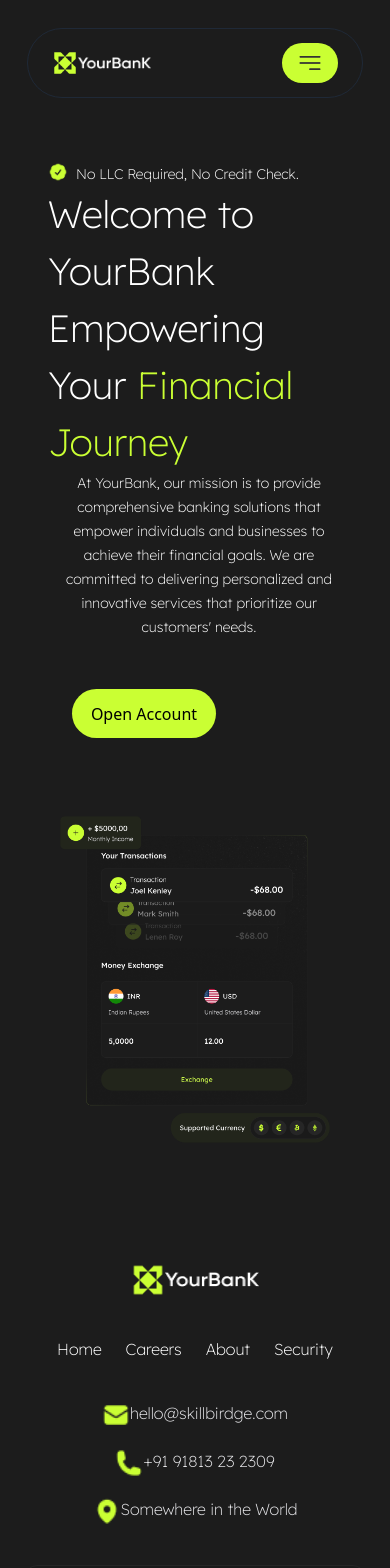
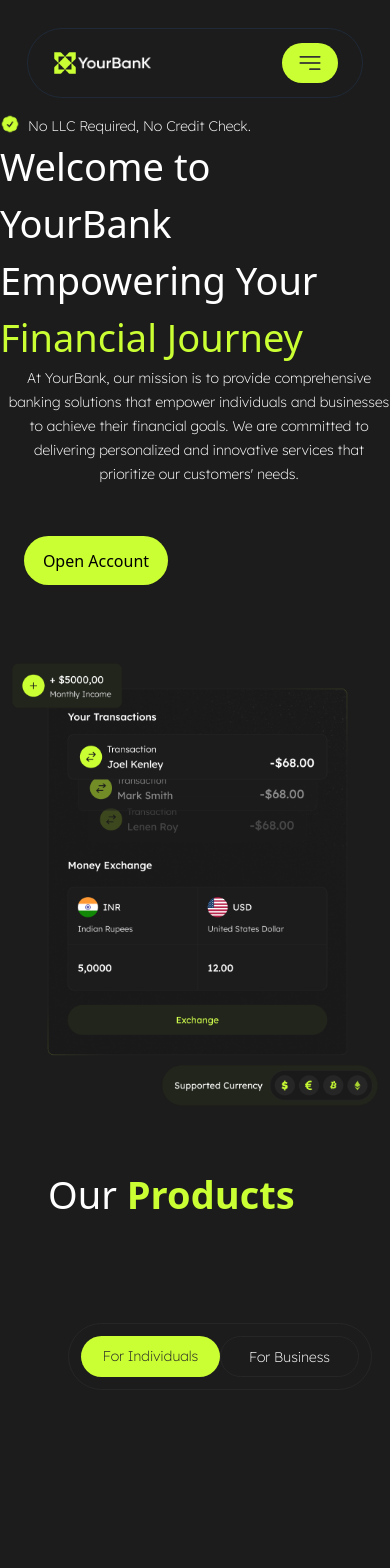
Before and after one commit to daysuwaa/Bank-Website, a React (Create React App) app: page /Bank-Website/bank in a window 390 px wide. Shown: the top 1568 px of the page. Built offline with nearby package versions, Linux system fonts and the light colour scheme.

Commit message:
Commit : Corrected the links

```diff
--- a/src/components/Home.jsx
+++ b/src/components/Home.jsx
@@ -21,10 +21,10 @@ import Check from '../assets/Icon-19.png';
 
 const Home = () => {
   return (
-    <div>
+    <div className=''>
       {/* hero section */}
       <div className=' flex items-center lg:pt-[60px] lg:pr-[200px] lg:pb-[60px] lg:pl-[80px]' style={{}}>
-      <div className="grid md:grid-cols-2 gap-4 sm:grid-cols-1  p-[3rem] ">
+      <div className="grid md:grid-cols-2 gap-4 sm:grid-cols-1  ">
         <div>
         <div className='flex'>
         <img src={Check} alt='check' className='w-[20px] h-[20px]' />
@@ -33,7 +33,7 @@ const Home = () => {
         </p>
         </div>
       <div>
-        <p style={{ color: 'var(--absolute-white, #FFF)', fontFamily: 'Lexend', fontSize: '38px', fontStyle: 'normal', fontWeight: '500', lineHeight: '57px' }} className='font-extrabold'>
+        <p style={{ color: 'var(--absolute-white, #FFF)', fontSize: '38px', fontStyle: 'normal', fontWeight: '500', lineHeight: '57px' }} className='font-extrabold'>
             Welcome to YourBank Empowering Your <span style={{ color: 'var(--green-60, #CAFF33)' }}>Financial Journey</span>
           </p>
         </div>
@@ -47,16 +47,58 @@ const Home = () => {
           </button>
         </div>
         </div>
-
-
-
-
         <div className="p-3 flex justify-end s">
           <img src={Container} alt='img' className='w-[305.45]  h-[368.19px} lg:w-[410.192px] lg:h-[501.274px]  w-full' />
         </div>
       </div>
+     </div>
 
-     {/* <img src={Vector} alt='abs' /> */}
+     {/* second section */}
+     <div style={{display:'flex', flexDirection:'column', alignItems:'flex-start', gap:'80px', padding:'3rem'}} className='' >
+     <p style={{ color: 'var(--absolute-white, #FFF)', fontSize: '38px', fontStyle: 'normal', fontWeight: '500', lineHeight: '57px' }} className='font-semibold'>
+           Our <span style={{ color: 'var(--green-60, #CAFF33)'  }}className='font-semibold '>Products</span>
+      </p>
+      <div className='p-5 lg:hidden'>
+          <div style={{ display: 'flex', padding: '12px', alignItems: 'flex-start', borderRadius: '82px', border: '1px solid var(--grey-15, #262626)' }} className="justify-center items-center lg:hidden">
+            <button style={{ borderRadius: '140px', padding: '10px 18px', background: '#CAFF33', justifyContent: 'center', alignItems: 'center', gap: '10px' }} className=' w-[139px] h-[41px] lg:w-[404px] lg:h-[49px] lg:hidden'>
+              <div to='/bank/signup' style={{ color: '#262626', textAlign: 'center', fontFamily: 'lexend', fontSize: '14px', fontWeight: '400', lineHeight: '150%' }} className="">
+                For Individuals
+              </div>
+            </button>
+            <button style={{ borderRadius: '140px', padding: '10px 18px', justifyContent: 'center', alignItems: 'center', gap: '10px', border: '1px solid var(--grey-15, #262626)' }} className='w-[139px] h-[41px] lg:w-[404px] lg:h-[49px lg:hidden]'>
+              <div to='/bank/login' style={{ color: 'white', textAlign: 'center', fontFamily: 'lexend', fontSize: '14px', fontWeight: '400', lineHeight: '150%' }} className="">
+                For Business
+              </div>
+            </button>
+          </div>
+        </div>
+        {/* end of ss */}
+        {/* large screens */}
+        <div style={{ display: 'flex', flexDirection: 'column', alignItems: 'flex-start' }} className='hidden lg:block'>
+          <h1 style={{ color: ' #FFF', fontFamily: 'Lexend', fontStyle: 'normal', fontWeight: '500', lineHeight: '57px,', fontSize: '38px' }} className='hidden lg:block'>
+            Our <span style={{ color: 'var(--green-60, #CAFF33)', fontFamily: 'Lexend', fontStyle: 'normal', fontWeight: '500', lineHeight: '58px' }}> Testimonials </span>
+          </h1>
+          <div className='hidden lg:block'>
+            <div className=' flex  '>
+              <p style={{ color: 'var(--grey-70, #B3B3B3)', fontFamily: 'Lexend', fontStyle: 'normal', fontWeight: '300', fontSize: '14px' }} className='  '>
+                Lorem ipsum dolor sit amet consectetur adipisicing elit. Itaque suscipit nihil nulla iure ea quam sapiente ipsa laboriosam? Quis eaque consequuntur expedita odio aliquam est corrupti. Omnis saepe dolore eos.
+              </p>
+              <div style={{ display: 'flex', padding: '12px', alignItems: 'flex-start', borderRadius: '82px', border: '1px solid var(--grey-15, #262626)' }} className="justify-center items-center  ">
+                <button style={{ borderRadius: '140px', padding: '10px 18px', background: '#CAFF33', justifyContent: 'center', alignItems: 'center', gap: '10px' }} className=' w-[136px] h-[41px]  '>
+                  <div  style={{ color: '#262626', textAlign: 'center', fontFamily: 'lexend', fontSize: '14px', fontWeight: '400', lineHeight: '150%' }} className="">
+                    For Individuals
+                  </div>
+                </button>
+                <button style={{ borderRadius: '140px', padding: '10px 18px', justifyContent: 'center', alignItems: 'center', gap: '10px', border: '1px solid var(--grey-15, #262626)' }} className='w-[136px] h-[41px] '>
+                  <div  style={{ color: 'white', textAlign: 'center', fontFamily: 'lexend', fontSize: '14px', fontWeight: '400', lineHeight: '150%' }} className="">
+                    For Business
+                  </div>
+                </button>
+              </div>
+            </div>
+          </div>
+        </div>
+        {/* end of ls */}
      </div>
     </div>
   )
--- a/src/components/Signup.jsx
+++ b/src/components/Signup.jsx
@@ -136,14 +136,14 @@ const Signup = () => {
         <div className='p-5 lg:hidden'>
           <div style={{ display: 'flex', padding: '12px', alignItems: 'flex-start', borderRadius: '82px', border: '1px solid var(--grey-15, #262626)' }} className="justify-center items-center lg:hidden">
             <button style={{ borderRadius: '140px', padding: '10px 18px', background: '#CAFF33', justifyContent: 'center', alignItems: 'center', gap: '10px' }} className=' w-[139px] h-[41px] lg:w-[404px] lg:h-[49px] lg:hidden'>
-              <Link to='/bank/signup' style={{ color: '#262626', textAlign: 'center', fontFamily: 'lexend', fontSize: '14px', fontWeight: '400', lineHeight: '150%' }} className="">
+              <div to='/bank/signup' style={{ color: '#262626', textAlign: 'center', fontFamily: 'lexend', fontSize: '14px', fontWeight: '400', lineHeight: '150%' }} className="">
                 For Individuals
-              </Link>
+              </div>
             </button>
             <button style={{ borderRadius: '140px', padding: '10px 18px', justifyContent: 'center', alignItems: 'center', gap: '10px', border: '1px solid var(--grey-15, #262626)' }} className='w-[139px] h-[41px] lg:w-[404px] lg:h-[49px lg:hidden]'>
-              <Link to='/bank/login' style={{ color: 'white', textAlign: 'center', fontFamily: 'lexend', fontSize: '14px', fontWeight: '400', lineHeight: '150%' }} className="">
+              <div to='/bank/login' style={{ color: 'white', textAlign: 'center', fontFamily: 'lexend', fontSize: '14px', fontWeight: '400', lineHeight: '150%' }} className="">
                 For Business
-              </Link>
+              </div>
             </button>
           </div>
         </div>
@@ -160,14 +160,14 @@ const Signup = () => {
               </p>
               <div style={{ display: 'flex', padding: '12px', alignItems: 'flex-start', borderRadius: '82px', border: '1px solid var(--grey-15, #262626)' }} className="justify-center items-center  ">
                 <button style={{ borderRadius: '140px', padding: '10px 18px', background: '#CAFF33', justifyContent: 'center', alignItems: 'center', gap: '10px' }} className=' w-[136px] h-[41px]  '>
-                  <Link to='/bank/signup' style={{ color: '#262626', textAlign: 'center', fontFamily: 'lexend', fontSize: '14px', fontWeight: '400', lineHeight: '150%' }} className="">
+                  <div  style={{ color: '#262626', textAlign: 'center', fontFamily: 'lexend', fontSize: '14px', fontWeight: '400', lineHeight: '150%' }} className="">
                     For Individuals
-                  </Link>
+                  </div>
                 </button>
                 <button style={{ borderRadius: '140px', padding: '10px 18px', justifyContent: 'center', alignItems: 'center', gap: '10px', border: '1px solid var(--grey-15, #262626)' }} className='w-[136px] h-[41px] '>
-                  <Link to='/bank/login' style={{ color: 'white', textAlign: 'center', fontFamily: 'lexend', fontSize: '14px', fontWeight: '400', lineHeight: '150%' }} className="">
+                  <div  style={{ color: 'white', textAlign: 'center', fontFamily: 'lexend', fontSize: '14px', fontWeight: '400', lineHeight: '150%' }} className="">
                     For Business
-                  </Link>
+                  </div>
                 </button>
               </div>
             </div>
```
